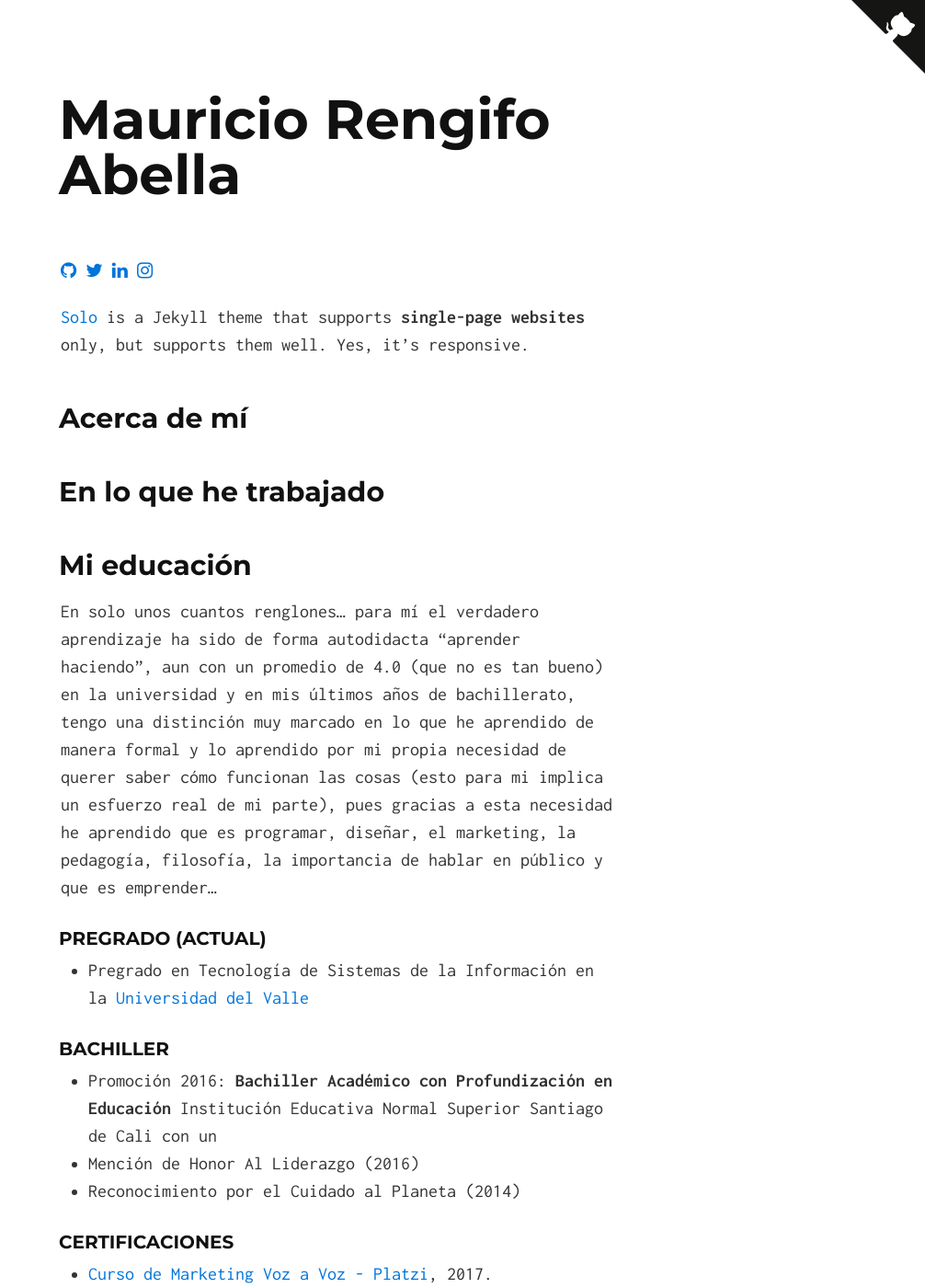
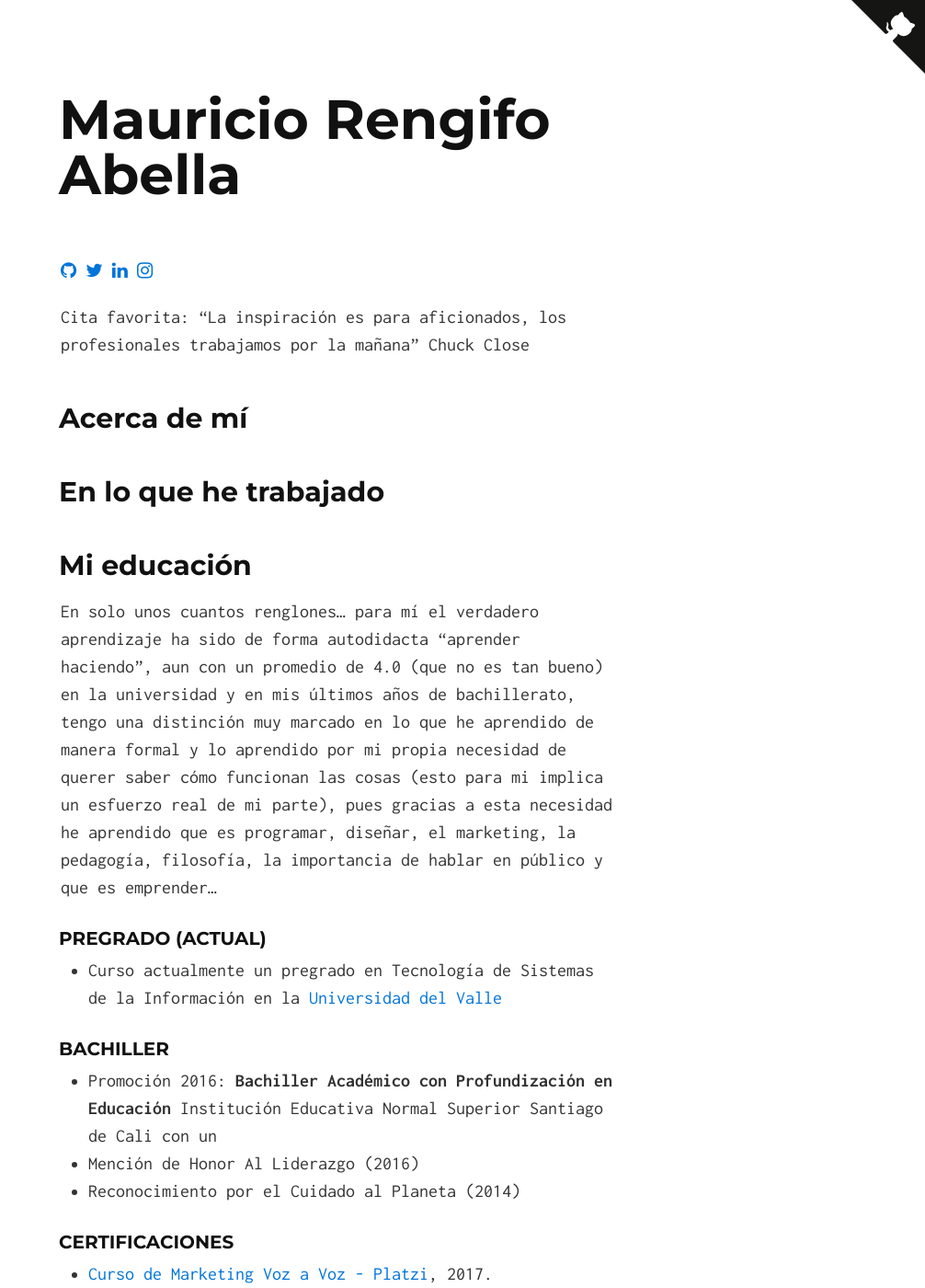
Before and after one commit to MaurooRen/maurooren.github.io, a Jekyll site: the page built from index.md, in a window 1280 px wide and 1400 px high. Shown: the whole window at 92% size, without its empty margins (274-1280 px from the left). Built offline with Jekyll 4.4.1, drawn with Linux system fonts in a browser that asks for light colours; nearby versions of some CDN libraries; some of the changed text lies outside the part shown.

Commit message:
education

```diff
--- a/index.md
+++ b/index.md
@@ -4,7 +4,7 @@ layout: default
 
 [<i class="fa fa-github" aria-hidden="true"></i>](https://github.com/maurooren) [<i class="fa fa-twitter" aria-hidden="true"></i>](https://twitter.com/maurooren) [<i class="fa fa-linkedin" aria-hidden="true"></i>](https://www.linkedin.com/in/maurooren/) [<i class="fa fa-instagram" aria-hidden="true"></i>](https://www.instagram.com/maurooren/)
 
-[Solo](http://chibicode.github.io/solo) is a Jekyll theme that supports **single-page websites** only, but supports them well. Yes, it's responsive.
+Cita favorita: "La inspiración es para aficionados, los profesionales trabajamos por la mañana" Chuck Close
 
 ## Acerca de mí
 
@@ -16,7 +16,7 @@ En solo unos cuantos renglones... para mí el verdadero aprendizaje ha sido de f
 
 ### Pregrado (Actual)
 
-* Pregrado en Tecnología de Sistemas de la Información en la [Universidad del Valle](http://tecnosistemas.univalle.edu.co/)
+* Curso actualmente un pregrado en Tecnología de Sistemas de la Información en la [Universidad del Valle](http://tecnosistemas.univalle.edu.co/)
 
 ### Bachiller
 
```
Also changed, not shown: other parts of index.md (+1 -1 lines).
